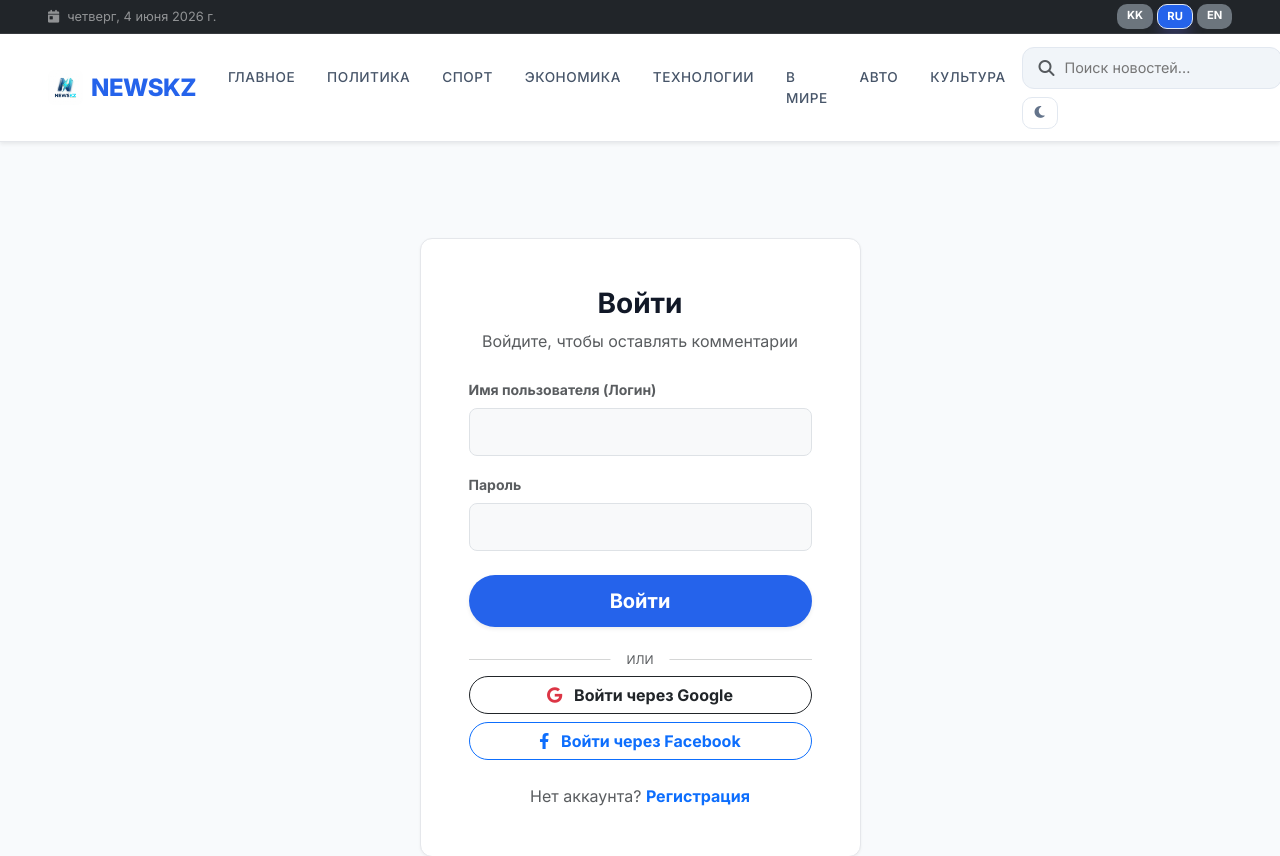
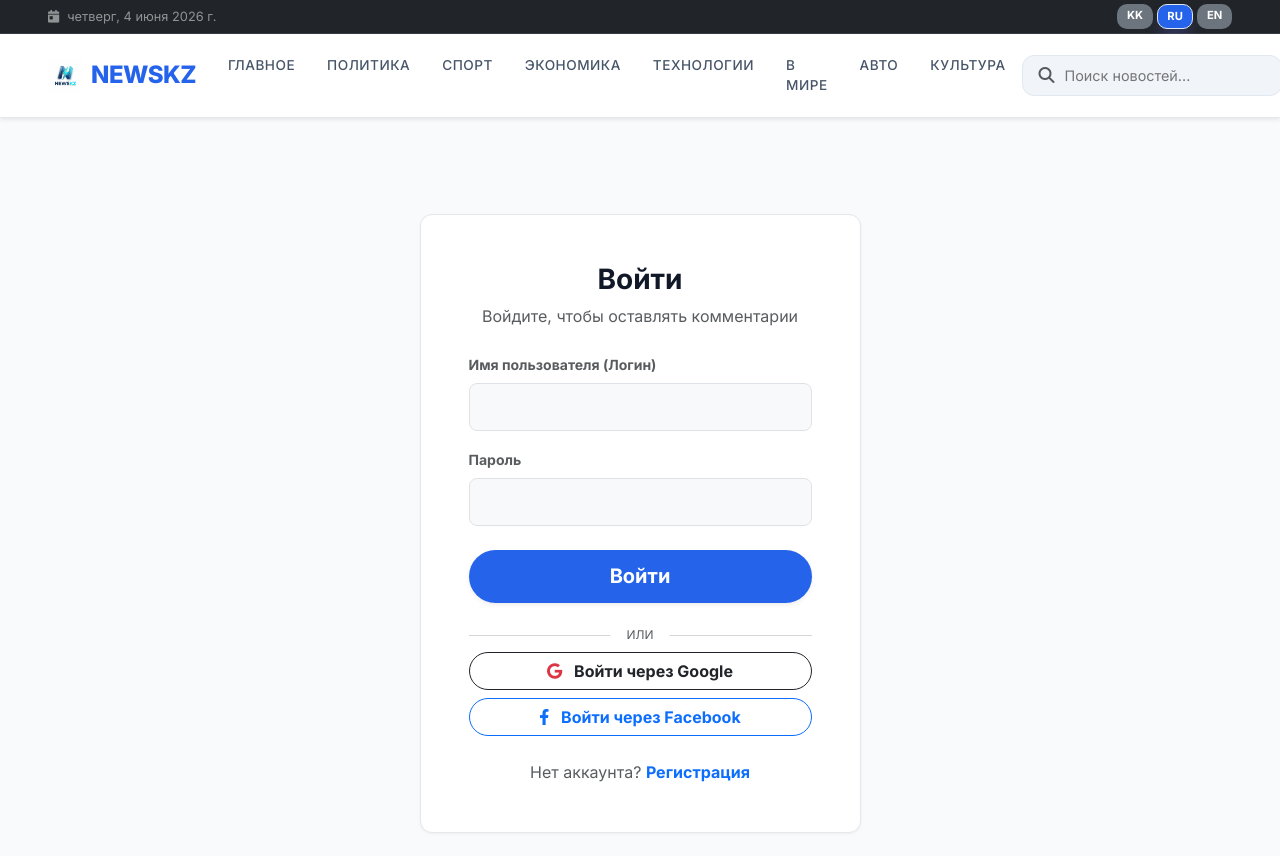
Before and after one commit to abay209/news-portal-kz, a Flask app: a page that uses app/templates/base.html in a window 1280 px wide; the page is wider, and only the part inside the window is pictured. Shown: the top 856 px of that part. Run offline with Flask 3, Linux system fonts and the light colour scheme.

Commit message:
Remove dark mode from the site

```diff
--- a/app/templates/base.html
+++ b/app/templates/base.html
@@ -25,23 +25,7 @@
             --text: #111827;
             --card-bg: #ffffff;
         }
-        [data-bs-theme="dark"] {
-            --primary: #3b82f6;
-            --primary-dark: #60a5fa;
-            --glass: #0f172a;
-            --glass-border: #1e293b;
-            --bg: #020617;
-            --text: #f8fafc;
-            --card-bg: #0f172a;
-        }
-        [data-bs-theme="dark"] body { background-color: var(--bg); color: var(--text); }
-        [data-bs-theme="dark"] .glass-card { background: var(--card-bg) !important; border-color: rgba(255,255,255,0.08) !important; color: var(--text); }
-        [data-bs-theme="dark"] .navbar-glass { background: var(--glass) !important; }
-        [data-bs-theme="dark"] footer { background: #020617; }
-        [data-bs-theme="dark"] .text-dark { color: var(--text) !important; }
-        [data-bs-theme="dark"] .bg-white { background-color: var(--card-bg) !important; }
-        [data-bs-theme="dark"] .article-content { color: #cbd5e1 !important; }
-        [data-bs-theme="dark"] .bg-light { background-color: #1e293b !important; color: #cbd5e1 !important; }
+
 
         body {
             font-family: 'Inter', sans-serif;
@@ -145,22 +129,7 @@
             border: 1px solid #e2e8f0;
         }
 
-        /* Dark mode toggle */
-        .dark-toggle {
-            background: none;
-            border: 1px solid #e2e8f0;
-            border-radius: 10px;
-            width: 36px;
-            height: 32px;
-            display: flex;
-            align-items: center;
-            justify-content: center;
-            cursor: pointer;
-            color: #64748b;
-            transition: all 0.3s;
-            font-size: 0.85rem;
-        }
-        .dark-toggle:hover { background: var(--primary); color: white; border-color: var(--primary); }
+
 
         .btn-primary {
             background-color: var(--primary);
@@ -279,10 +248,7 @@
                         </div>
                     </form>
 
-                    <!-- Dark Mode Toggle -->
-                    <button class="dark-toggle" id="themeToggle" title="Күн/Түн режимі">
-                        <i class="fas fa-moon" id="themeIcon"></i>
-                    </button>
+
 
                     <!-- Mobile Lang Switcher -->
                     <div class="lang-switcher d-flex d-lg-none gap-1 ms-2">
@@ -398,27 +364,7 @@
         window.READ_MORE_TEXT = "{{ _('read_more') }}";
         window.COPY_LINK_TEXT = "{{ _('copy_link') }}";
 
-        // ===== DARK MODE =====
-        const themeToggle = document.getElementById('themeToggle');
-        const themeIcon = document.getElementById('themeIcon');
-        const html = document.documentElement;
 
-        function applyTheme(theme) {
-            html.setAttribute('data-bs-theme', theme);
-            localStorage.setItem('theme', theme);
-            if (theme === 'dark') {
-                themeIcon.className = 'fas fa-sun';
-            } else {
-                themeIcon.className = 'fas fa-moon';
-            }
-        }
-        // Load saved theme
-        applyTheme(localStorage.getItem('theme') || 'light');
-
-        themeToggle.addEventListener('click', () => {
-            const current = html.getAttribute('data-bs-theme');
-            applyTheme(current === 'dark' ? 'light' : 'dark');
-        });
 
         // ===== SCROLL TOP =====
         const scrollTopBtn = document.getElementById('scrollTop');
```
